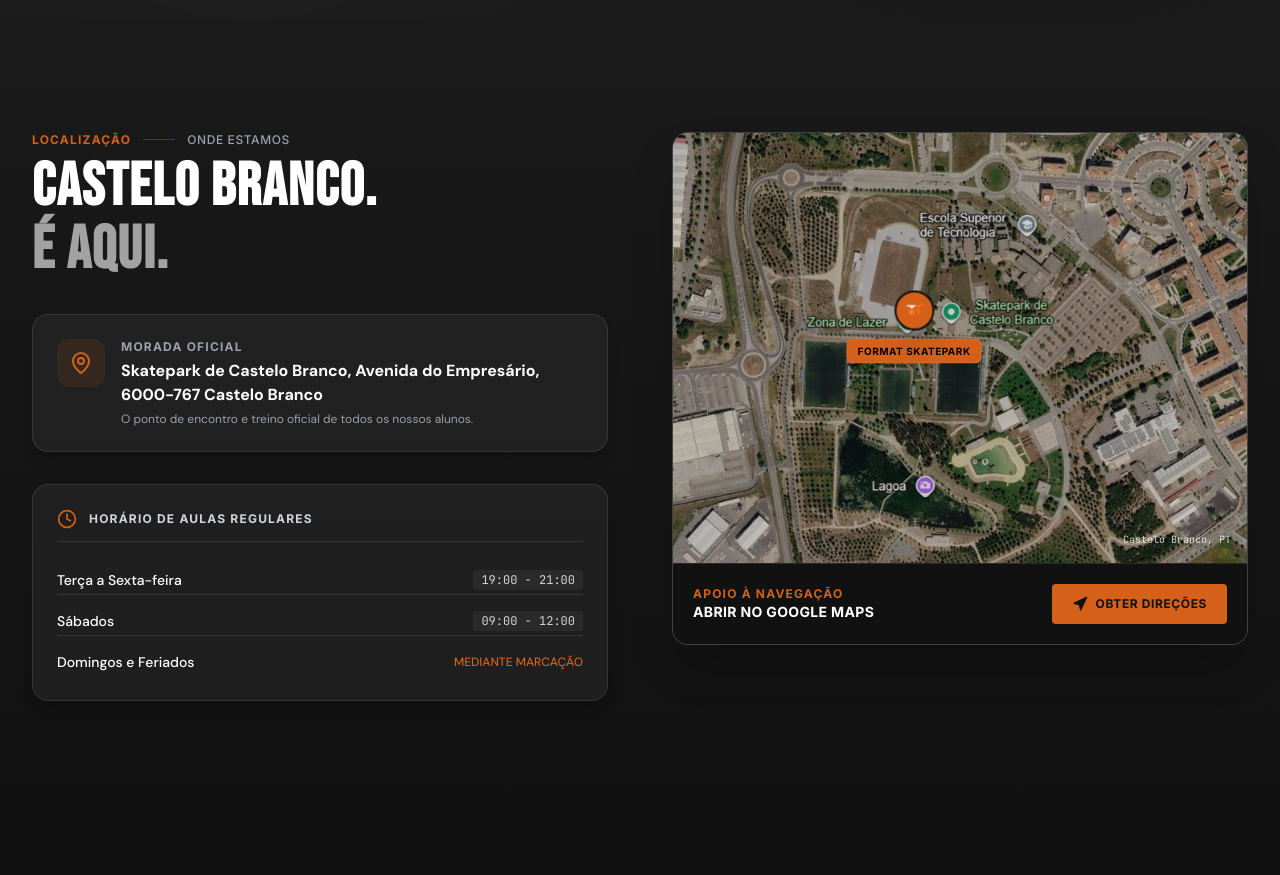
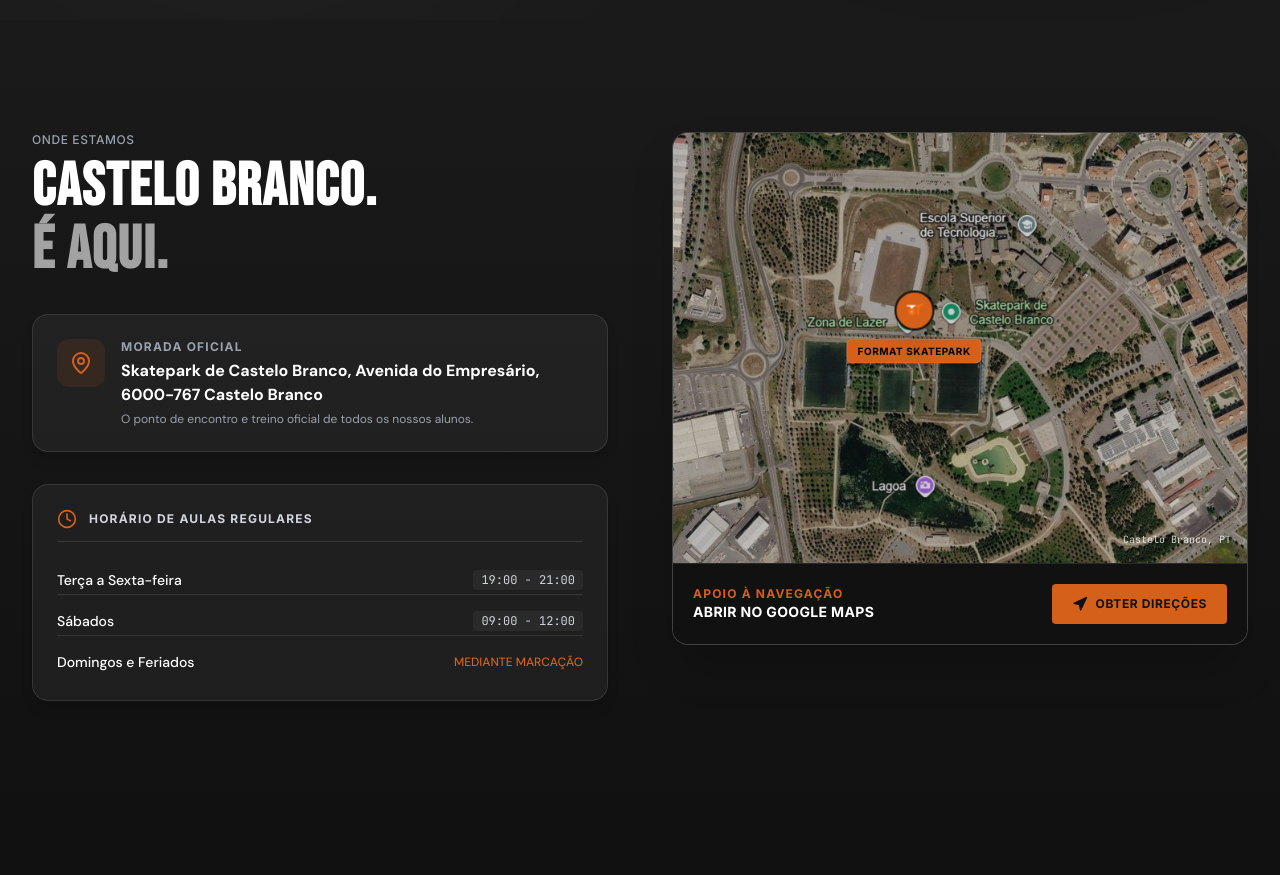
Before and after one commit to jotapaystels-lovesai/format-escola-de-skate, a React (Vite) app: page / in a window 1280 px wide. Shown: the part 8380-9255 px from the top of the page. Built offline with nearby package versions, Linux system fonts and the light colour scheme.

Commit message:
Remove 'Localização' label from WhereWeAre component
Removed the 'Localização' label and its associated divider.

```diff
--- a/src/components/WhereWeAre.tsx
+++ b/src/components/WhereWeAre.tsx
@@ -22,10 +22,6 @@ export default function WhereWeAre({ settings }: WhereWeAreProps) {
           <div className="lg:col-span-6 space-y-8">
             <div className="space-y-2">
               <div className="flex items-center gap-3">
-                <span className="text-xs font-bold uppercase tracking-widest text-[#D4601A] font-sans">
-                  Localização
-                </span>
-                <div className="h-[1px] w-8 bg-[#D4601A]/40" />
                 <span className="text-xs font-medium uppercase tracking-wider text-gray-400 font-sans">
                   ONDE ESTAMOS
                 </span>
```
